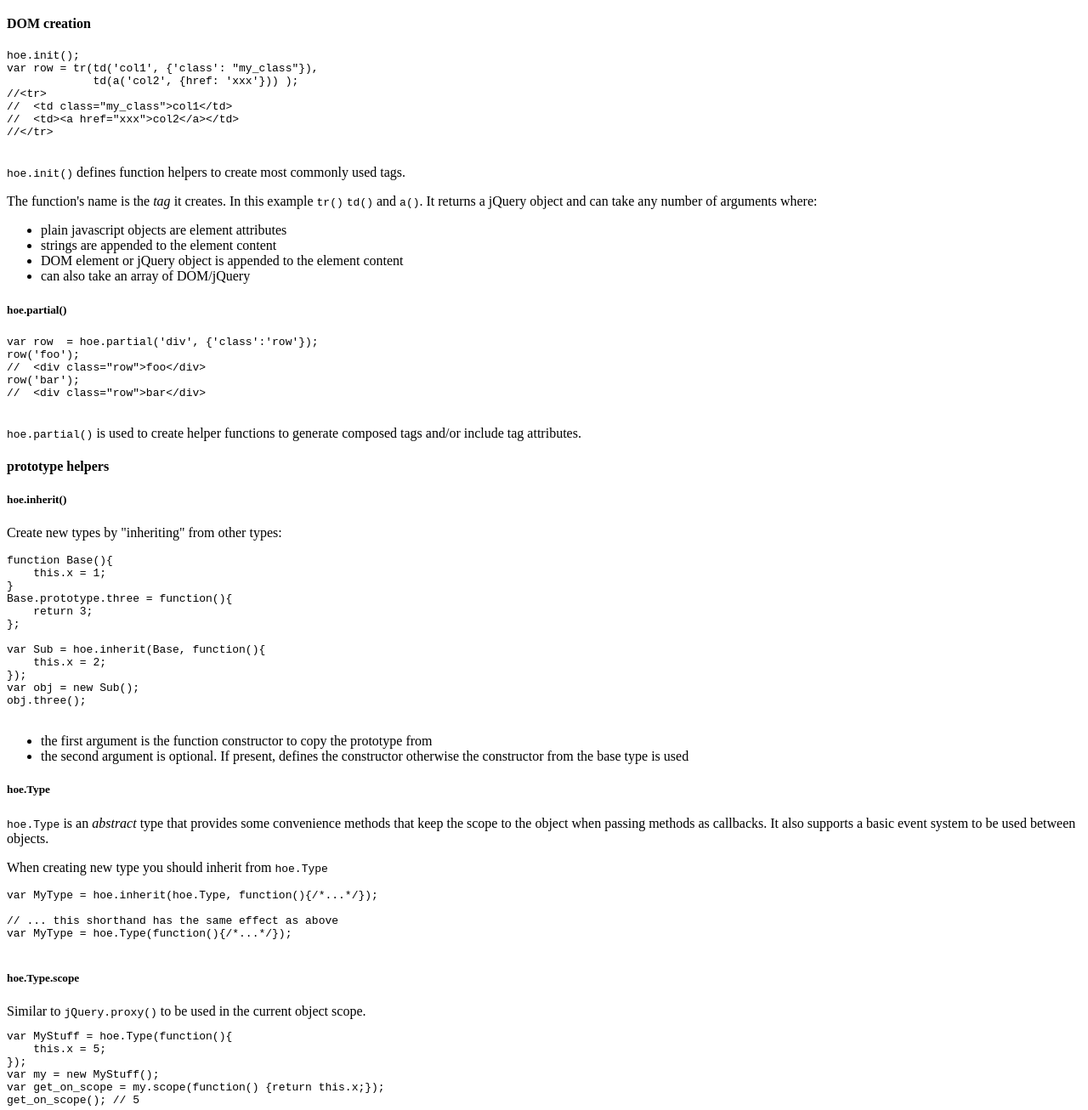
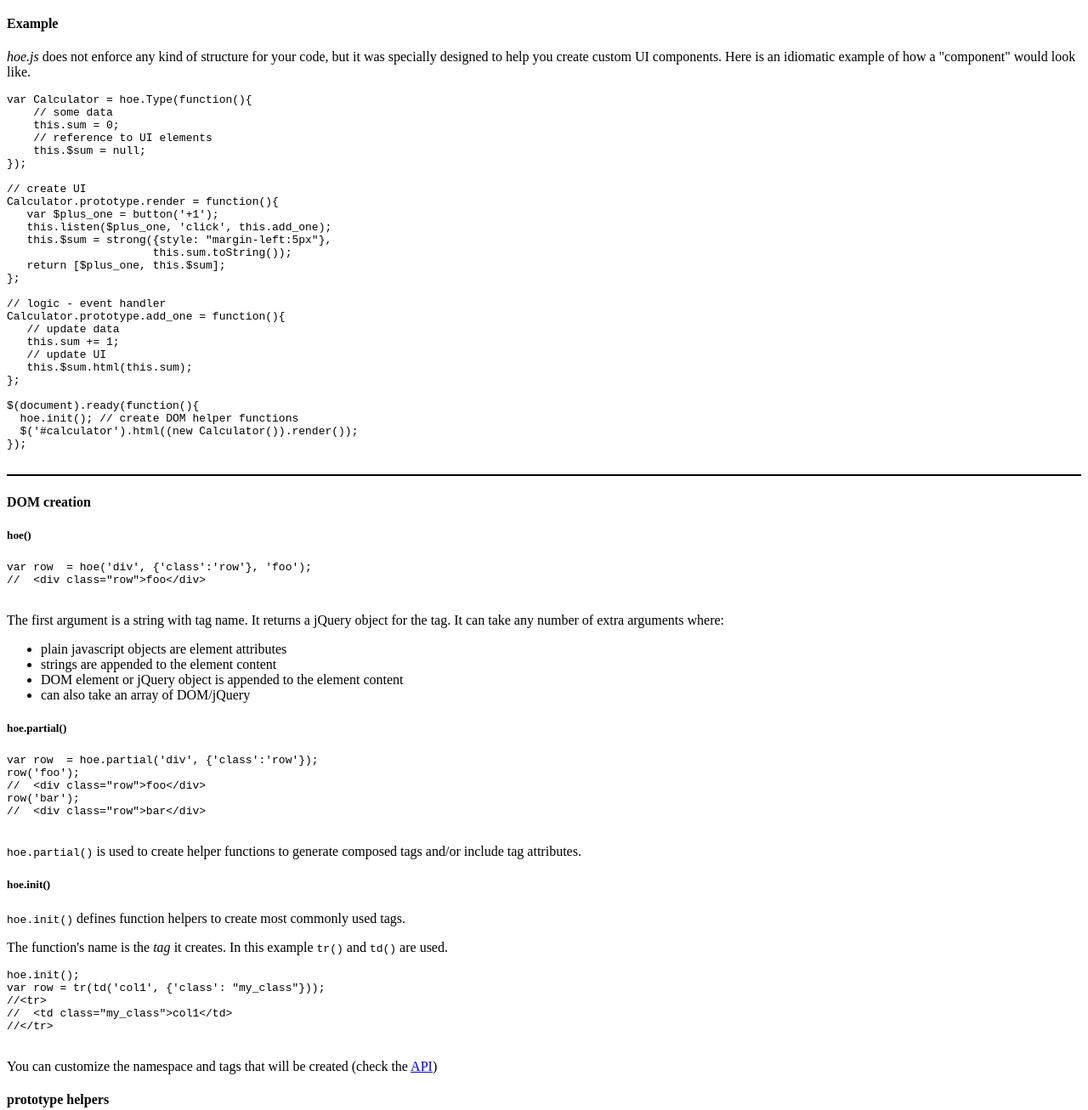
Before and after one commit to schettino72/hoe.js, a plain HTML site: page site/doc/index.html in a window 1280 px wide. Shown: the part 374-1680 px from the top of the page at 85% size. Drawn offline with Linux system fonts and the light colour scheme; files whose address does not match are found by name.

Commit message:
update docs. add idiomatic example. document hoe().

```diff
--- a/site/doc/index.html
+++ b/site/doc/index.html
@@ -10,6 +10,7 @@
 
     <h4><em>hoe.js</em></h4>
     <p><em>hoe.js</em> is a lightweight javascript library designed to streamline the creation of user interface in HTML/javascript.</p>
+
     <h4>Why <em>hoe.js</em> ?</h4>
     <p>From one side you have toolkits like jQuery that simplifies DOM manipulation but lacks support for creating complex UI.</p>
     <p>On the other side you have MVC frameworks that often impose a very heavy-weight mechanism to create applications.</p>
@@ -24,24 +25,58 @@
 
   <div class="eight columns">
     <div id="dom" class="panel">
+
+      <h4>Example</h4>
+      <p><em>hoe.js</em> does not enforce any kind of structure for your code, but it was specially designed to help you create custom UI components. Here is an idiomatic example of how a "component" would look like.</p>
+
+      <pre class="prettyprint">
+var Calculator = hoe.Type(function(){
+    // some data
+    this.sum = 0;
+    // reference to UI elements
+    this.$sum = null;
+});
+
+// create UI
+Calculator.prototype.render = function(){
+   var $plus_one = button('+1');
+   this.listen($plus_one, 'click', this.add_one);
+   this.$sum = strong({style: "margin-left:5px"},
+                      this.sum.toString());
+   return [$plus_one, this.$sum];
+};
+
+// logic - event handler
+Calculator.prototype.add_one = function(){
+   // update data
+   this.sum += 1;
+   // update UI
+   this.$sum.html(this.sum);
+};
+
+$(document).ready(function(){
+  hoe.init(); // create DOM helper functions
+  $('#calculator').html((new Calculator()).render());
+});
+      </pre>
+      <div id="calculator" style="border:1px solid black"></div>
+    </div>
+
+
+    <div id="dom" class="panel">
       <h4>DOM creation</h4>
 
+      <h5>hoe()</h5>
+
       <pre class="prettyprint">
-hoe.init();
-var row = tr(td('col1', {'class': "my_class"}),
-             td(a('col2', {href: 'xxx'})) );
-//&lt;tr&gt;
-//  &lt;td class="my_class"&gt;col1&lt;/td&gt;
-//  &lt;td&gt;&lt;a href="xxx"&gt;col2&lt;/a&gt;&lt;/td&gt;
-//&lt;/tr&gt;
+var row  = hoe('div', {'class':'row'}, 'foo');
+//  &lt;div class="row"&gt;foo&lt;/div&gt;
       </pre>
 
-      <p><code>hoe.init()</code> defines function helpers to create most
-      commonly used tags.</p>
-
-      <p>The function's name is the <em>tag</em> it creates. In this example
-      <code>tr()</code> <code>td()</code> and <code>a()</code>.
-      It returns a jQuery object and can take any number of arguments where:
+      <p>
+      The first argument is a string with tag name.
+      It returns a jQuery object for the tag.
+      It can take any number of extra arguments where:
       </p>
       <ul>
         <li>plain javascript objects are element attributes</li>
@@ -62,6 +97,25 @@ row('bar');
 
       <p><code>hoe.partial()</code> is used to create helper functions to generate composed tags and/or include tag attributes.</p>
 
+
+      <h5>hoe.init()</h5>
+
+      <p><code>hoe.init()</code> defines function helpers to create most
+      commonly used tags. </p>
+
+      <p>The function's name is the <em>tag</em> it creates. In this example
+      <code>tr()</code> and <code>td()</code> are used.</p>
+
+      <pre class="prettyprint">
+hoe.init();
+var row = tr(td('col1', {'class': "my_class"}));
+//&lt;tr&gt;
+//  &lt;td class="my_class"&gt;col1&lt;/td&gt;
+//&lt;/tr&gt;
+      </pre>
+
+      <p>You can customize the namespace and tags that will
+      be created (check the <a href="api/symbols/hoe.html#.init">API</a>)</p>
     </div><!-- end panel 'dom' -->
 
 
```
Also changed, not shown: site/template/foot.html (+32 -0 lines).
